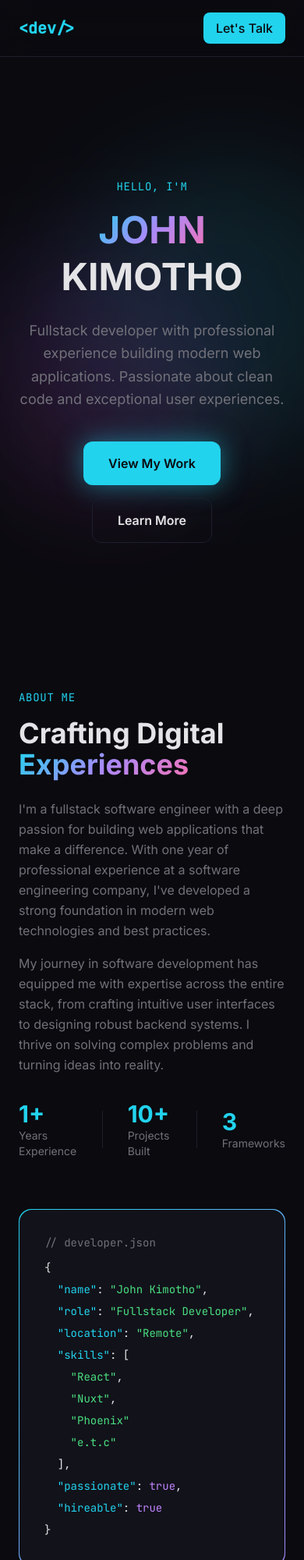
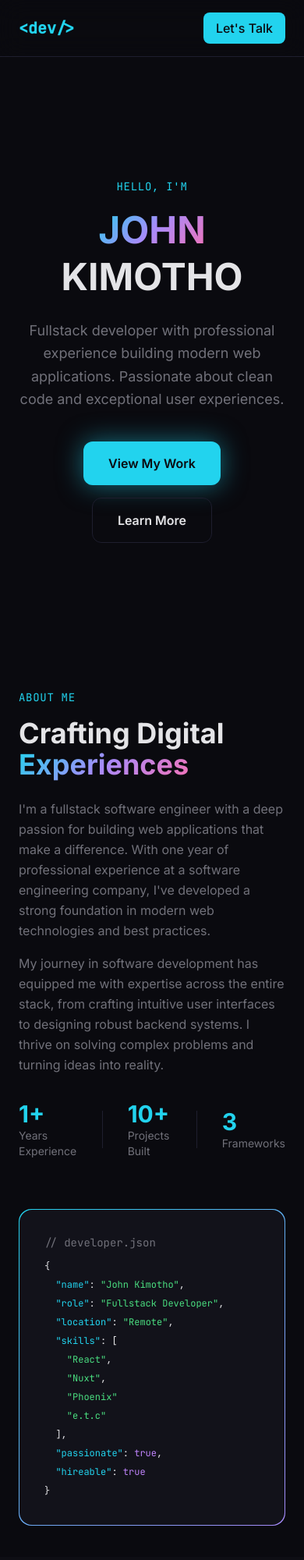
Before and after one commit to Makaveli338/johnkimotho_dev, a plain HTML site: page index.html in a window 390 px wide. Shown: the top 2000 px of the page at 78% size. Drawn offline with nearby package versions, Linux system fonts and the light colour scheme.

Commit message:
Bug fix attempt

```diff
--- a/index.html
+++ b/index.html
@@ -257,11 +257,11 @@
     <!-- Hero Section -->
     <section class="min-h-screen flex items-center justify-center pt-20 px-6 relative overflow-hidden">
         <!-- Background decoration -->
-        <div class="parallax-bg absolute top-1/4 left-1/4 w-96 h-96 bg-accent/10 rounded-full blur-3xl floating"
+        <div class="parallax-bg absolute top-1/4 left-1/4 w-96 h-96 bg-accent/10 rounded-full blur-3xl floating hidden sm:block"
             data-speed="0.05"></div>
-        <div class="parallax-bg absolute bottom-1/4 right-1/4 w-80 h-80 bg-purple-500/10 rounded-full blur-3xl floating"
+        <div class="parallax-bg absolute bottom-1/4 right-1/4 w-80 h-80 bg-purple-500/10 rounded-full blur-3xl floating hidden sm:block"
             data-speed="0.08" style="animation-delay: -2s;"></div>
-        <div class="parallax-bg absolute top-1/2 right-1/3 w-64 h-64 bg-pink-500/5 rounded-full blur-3xl floating"
+        <div class="parallax-bg absolute top-1/2 right-1/3 w-64 h-64 bg-pink-500/5 rounded-full blur-3xl floating hidden sm:block"
             data-speed="0.03" style="animation-delay: -4s;"></div>
 
         <div class="max-w-4xl mx-auto text-center relative z-10 perspective-container">
@@ -298,8 +298,8 @@
     </section>
 
     <!-- About Section -->
-    <section id="about" class="py-10 sm:py-32 px-6">
-        <div class="max-w-6xl mx-auto">
+    <section id="about" class="py-10 sm:py-32 px-6 overflow-x-hidden w-full">
+        <div class="w-full sm:max-w-6xl mx-auto">
             <div class="grid lg:grid-cols-2 gap-16 items-center">
                 <div class="scroll-reveal-left">
                     <p class="text-accent font-mono text-sm mb-4 tracking-wider">ABOUT ME</p>
@@ -340,12 +340,12 @@
                         </div>
                     </div>
                 </div>
-                <div class="relative scroll-rotate perspective-container">
+                <div class="relative scroll-rotate perspective-container max-w-full">
                     <div class="gradient-border rounded-2xl">
                         <div class="bg-surface rounded-2xl p-8">
                             <div class="font-mono text-sm">
                                 <p class="text-muted mb-2">// developer.json</p>
-                                <pre class="text-foreground leading-loose"><code>{
+                                <pre class="text-foreground leading-loose overflow-x-auto max-w-full text-xs sm:text-sm"><code>{
   <span class="text-accent">"name"</span>: <span class="text-green-400">"John Kimotho"</span>,
   <span class="text-accent">"role"</span>: <span class="text-green-400">"Fullstack Developer"</span>,
   <span class="text-accent">"location"</span>: <span class="text-green-400">"Remote"</span>,
```
